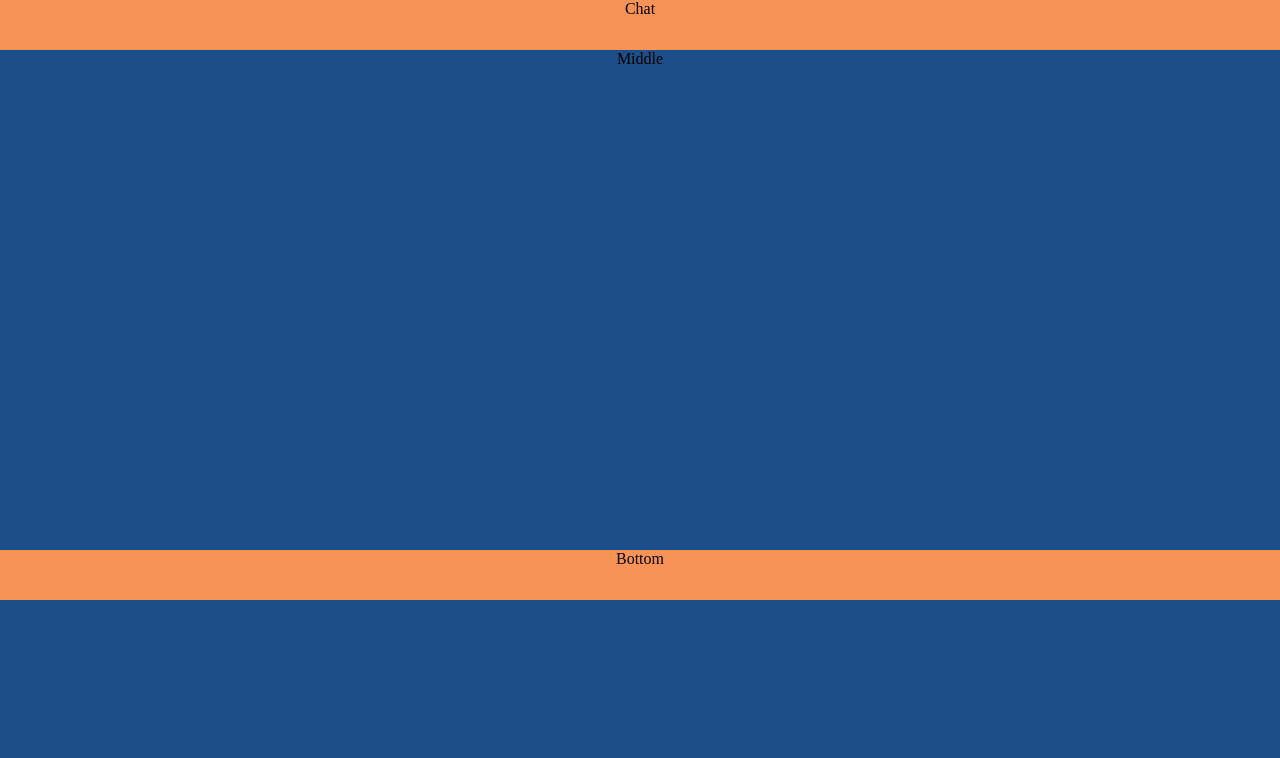
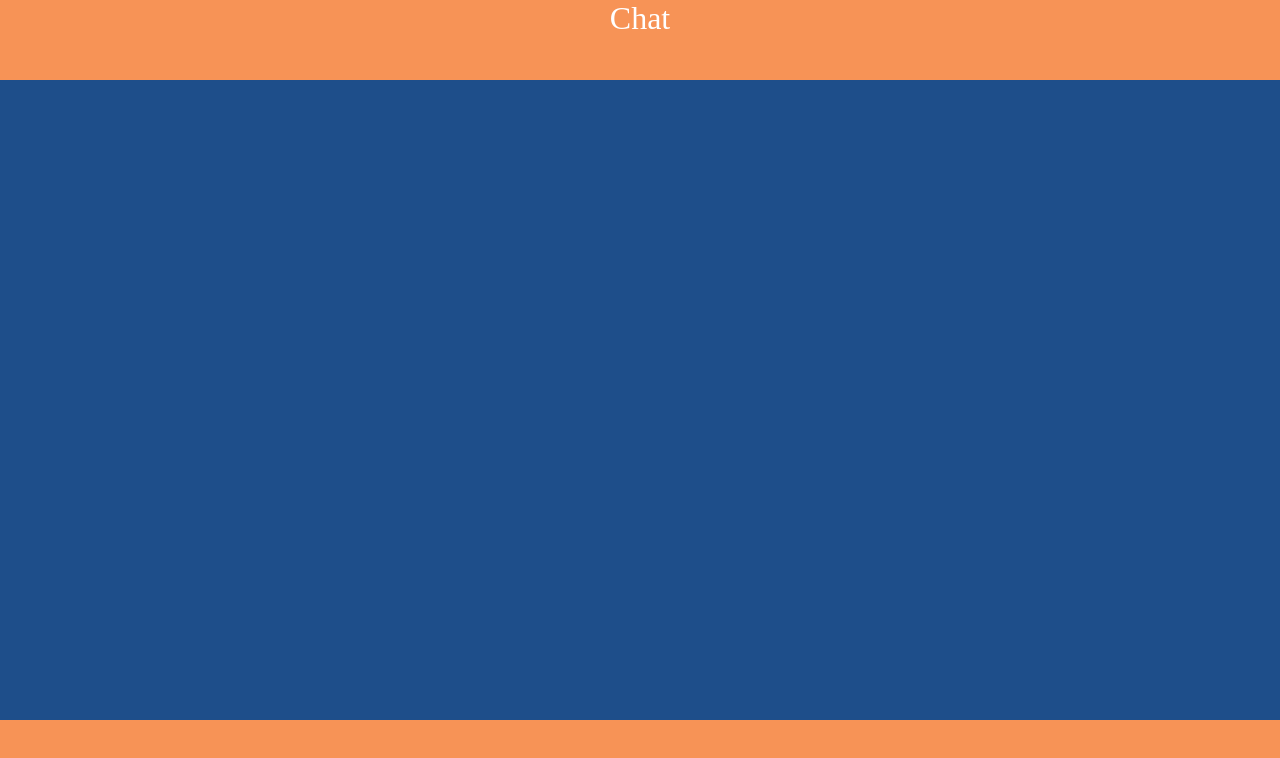
Before and after one commit to digitake/pwa-course-2022, a React (Create React App) app: page /chat in a window 1280 px wide. Shown: the top 758 px of the page. Built offline with nearby package versions, Linux system fonts and the light colour scheme.

Commit message:
ปรับขนาดจอให้ flex และเปลี่ยนสีตัวอักษร

```diff
--- a/src/AddFriends.css
+++ b/src/AddFriends.css
@@ -1,4 +1,4 @@
-body {
+.body {
     background-color: #1E4E8A;
     width: 100%;
     height: 100%;;
@@ -9,24 +9,22 @@ body {
 
 .head {
     background-color: #F79356;
-    width: 100%;
-    height: 50px;
     text-align: center;
+    font-size: 2em;
     flex: 1.5;
+    color: white;
 }
 
 .middle {
     background-color: #1E4E8A;
-    width: 100%;
-    height: 500px;
     text-align: center;
+    color: white;
     flex: 12;
 }
 
 .bottom {
     background-color: #F79356;
-    width: 100%;
-    height: 50px;
     text-align: center;
+    color: white;
     flex: 1.5;
 }
--- a/src/AddFriends.js
+++ b/src/AddFriends.js
@@ -2,10 +2,10 @@ import './AddFriends.css';
 
 function AddFriends () {
     return (
-        <div className='AddFriends-page'>
+        <div className='body'>
             <div className="head">Add Friends</div>
-            <div className="middle">Middle</div>
-            <div className="bottom">Bottom</div>
+            <div className="middle"></div>
+            <div className="bottom"></div>
         </div>
     )
 }
--- a/src/App.css
+++ b/src/App.css
@@ -11,17 +11,20 @@
 .userlist {
   flex: 1.5;
   background-color: #F79356;
+  color: white;
 }
 
 .chat {
   flex: 12;
   background-color: #1E4E8A;
+  color: white;
 }
 
 .inputbox {
   flex: 1.5;
   background-color: #F79356;
   display: flex;
+  color: white;
 }
 
 .inputbox .label1 {
@@ -45,4 +48,5 @@
   font-size: 1em;
   min-width: 55px;
   margin: 10px;
+  color: white;
 }
--- a/src/Chat.css
+++ b/src/Chat.css
@@ -1,4 +1,4 @@
-body {
+.body {
     background-color: #1E4E8A;
     width: 100%;
     height: 100%;;
@@ -9,24 +9,22 @@ body {
 
 .head {
     background-color: #F79356;
-    width: 100%;
-    height: 50px;
     text-align: center;
+    font-size: 2em;
     flex: 1.5;
+    color: white;
 }
 
 .middle {
     background-color: #1E4E8A;
-    width: 100%;
-    height: 500px;
     text-align: center;
+    color: white;
     flex: 12;
 }
 
 .bottom {
     background-color: #F79356;
-    width: 100%;
-    height: 50px;
     text-align: center;
+    color: white;
     flex: 1.5;
 }
--- a/src/Chat.js
+++ b/src/Chat.js
@@ -2,10 +2,10 @@ import './Chat.css';
 
 function Chat () {
     return (
-        <div className='Chat-page'>
+        <div className='body'>
             <div className="head">Chat</div>
-            <div className="middle">Middle</div>
-            <div className="bottom">Bottom</div>
+            <div className="middle"></div>
+            <div className="bottom"></div>
         </div>
     )
 }
--- a/src/Friends.css
+++ b/src/Friends.css
@@ -1,4 +1,4 @@
-body {
+.body {
     background-color: #1E4E8A;
     width: 100%;
     height: 100%;;
@@ -9,24 +9,22 @@ body {
 
 .head {
     background-color: #F79356;
-    width: 100%;
-    height: 50px;
     text-align: center;
+    font-size: 2em;
     flex: 1.5;
+    color: white;
 }
 
 .middle {
     background-color: #1E4E8A;
-    width: 100%;
-    height: 500px;
     text-align: center;
+    color: white;
     flex: 12;
 }
 
 .bottom {
     background-color: #F79356;
-    width: 100%;
-    height: 50px;
     text-align: center;
+    color: white;
     flex: 1.5;
 }
--- a/src/Friends.js
+++ b/src/Friends.js
@@ -2,10 +2,10 @@ import './Friends.css';
 
 function Chat () {
     return (
-        <div className='Friends-page'>
+        <div className='body'>
             <div className="head">Friends</div>
-            <div className="middle">Middle</div>
-            <div className="bottom">Bottom</div>
+            <div className="middle"></div>
+            <div className="bottom"></div>
         </div>
     )
 }
```
